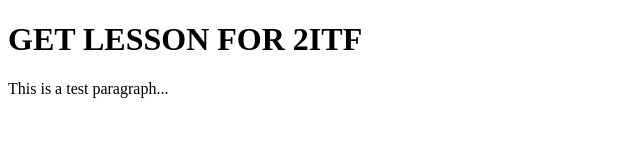
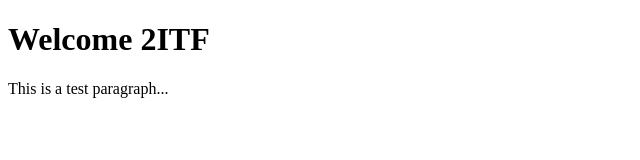
Before and after one commit to lawcncpcn/Billing, a plain HTML site: page index.html in a window 1280 px wide. Shown: the whole page, without its empty margins (0-640 px from the left). Drawn offline with Linux system fonts and the light colour scheme.

Commit message:
first commit

```diff
--- a/index.html
+++ b/index.html
@@ -7,7 +7,7 @@
     <title>Document</title>
 </head>
 <body>
-    <h1>GET LESSON FOR 2ITF</h1>
+    <h1>Welcome 2ITF</h1>
     <p>This is a test paragraph... </p>
 </body>
 </html>
```
